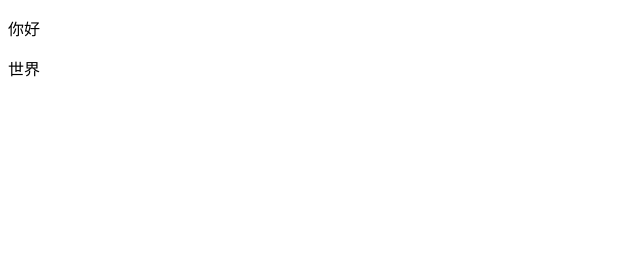
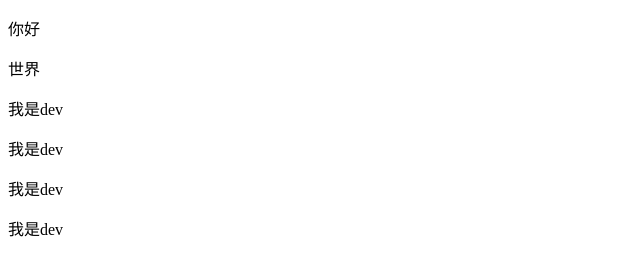
Before and after one commit to loveWenYi/git-01, a plain HTML site: page index.html in a window 1280 px wide. Shown: the whole page, without its empty margins (0-640 px from the left). Drawn offline with Linux system fonts and the light colour scheme.

Commit message:
dev分支

```diff
--- a/index.html
+++ b/index.html
@@ -15,6 +15,11 @@
 
     <p>你好</p>
     <div>世界</div>
+    <p>我是dev</p>
+    <p>我是dev</p>
+    <p>我是dev</p>
+    <p>我是dev</p>
+
 </body>
 
 </html>
```
